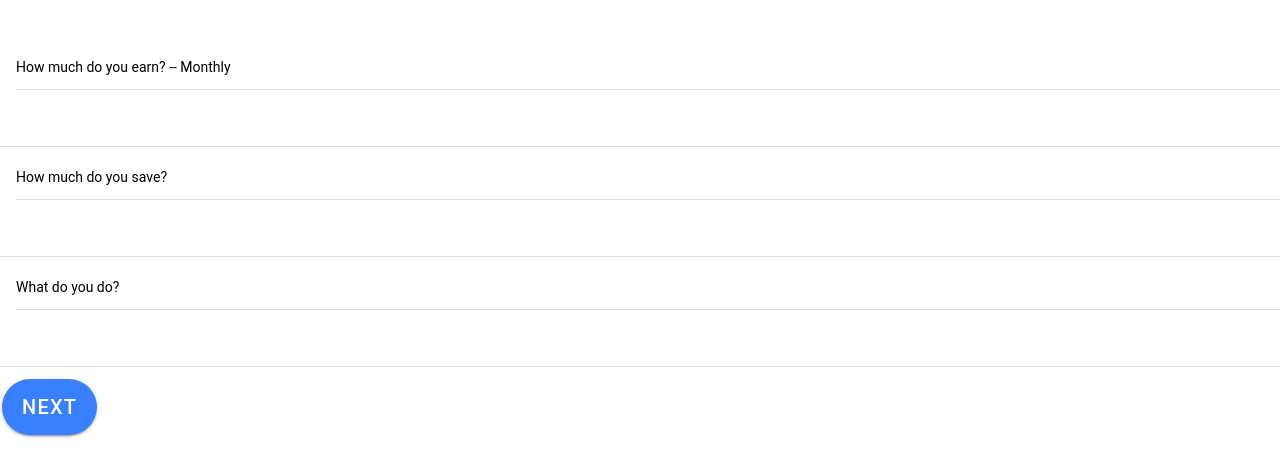
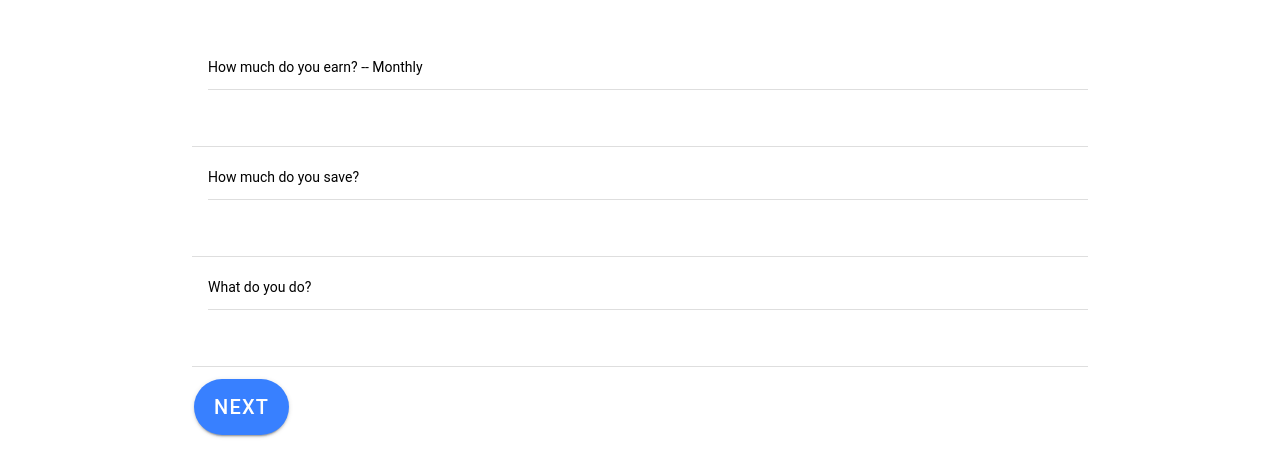
Before and after one commit to pranavm7/Fintel, a React (Create React App) app: page / in a window 1280 px wide. Shown: the top 476 px of the page. Built offline with nearby package versions, Linux system fonts and the light colour scheme.

Commit message:
padding fix

```diff
--- a/src/components/Form.tsx
+++ b/src/components/Form.tsx
@@ -2,9 +2,10 @@ import React from 'react';
 
 import { IonButton, IonIcon, IonContent, IonInput, IonToggle, IonItemSliding, IonItemOptions, IonItemOption } from '@ionic/react';
 import { IonItem, IonLabel, IonList, IonListHeader } from '@ionic/react';
+import './secondPageComponentStyle.css';
 
 export const ButtonExample: React.FC = () => (
-  <IonContent>
+  <IonContent className="contentClass">
 
     {/*-- Default List Header --*/}
     <IonListHeader>
--- a/src/components/secondPageComponent.tsx
+++ b/src/components/secondPageComponent.tsx
@@ -8,7 +8,7 @@ const __html =`<h1>What is an investment?</h1><dt>Definition:</dt><dd> An invest
 
 function SecondPageComponent() {
     return (
-    <IonContent fullscreen={true} scrollX={false}  class="contentClass">
+    <IonContent fullscreen={true} scrollX={false}  className="contentClass">
         <div dangerouslySetInnerHTML={{__html}}></div>
         <IonFab vertical="bottom" horizontal="end" slot="fixed">
           <IonFabButton color="primary" closeIcon={close}>
--- a/src/components/secondPageComponentStyle.css
+++ b/src/components/secondPageComponentStyle.css
@@ -1,7 +1,4 @@
-
 .contentClass{
     --padding-start: 15%;
     --padding-end: 15%;
-    --padding-top: 10%;
-    --padding-bottom: 15%;
 }
```
